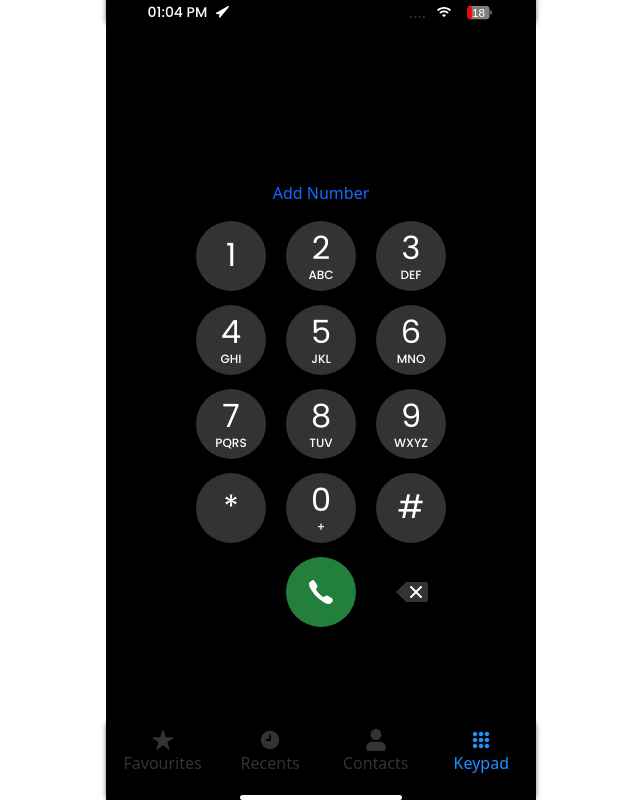
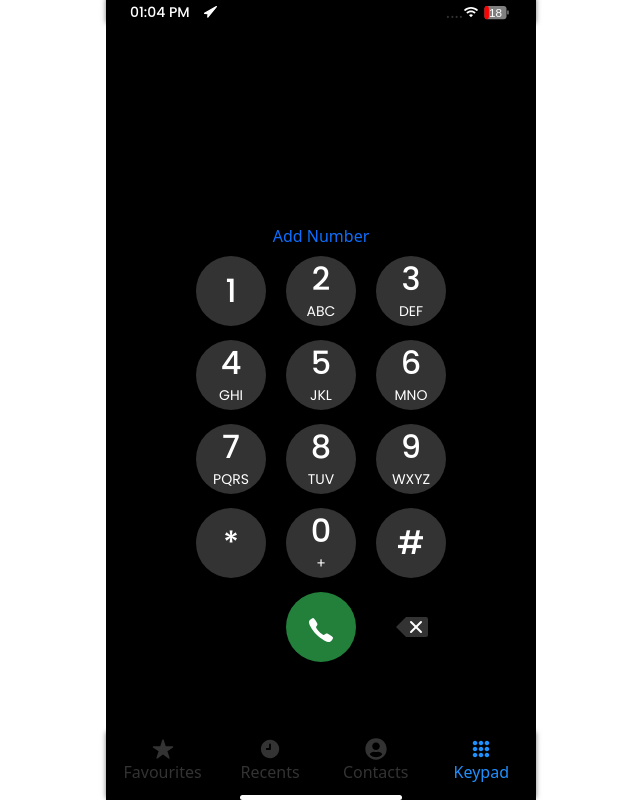
Before and after one commit to i-MuhammadAli/Phone-app, a React (Vite) app: page /dial in a window 1280 px wide. Shown: the whole page, without its empty margins (319-959 px from the left). Built offline with nearby package versions, Linux system fonts and the light colour scheme.

Commit message:
changes css to bootstrap classes + improved code

```diff
--- a/src/App.jsx
+++ b/src/App.jsx
@@ -18,7 +18,7 @@ function App() {
   );
 
   return (
-    <section className="parent-container">
+    <section className="d-flex flex-column m-auto parent-container">
       {!isCallRoute && <StatusBar />}
 
       <Routes>
--- a/src/Components/CallScreen.jsx
+++ b/src/Components/CallScreen.jsx
@@ -23,9 +23,8 @@ const CallScreen = () => {
   const navigate = useNavigate();
   const { callData } = useSelector((state) => state?.call);
 
-  // Check if callData exists before rendering the component
   if (!callData || !callData[0]) {
-    return <div>Loading...</div>; // Or an error message if call data is missing
+    return <div>Loading...</div>;
   }
 
   const handleCallEnd = () => {
@@ -41,8 +40,8 @@ const CallScreen = () => {
   }, [navigate]);
 
   return (
-    <div className="callwindow">
-      <div className="call-info">
+    <div className="d-flex flex-column justify-content-between align-items-center callwindow">
+      <div className="d-flex flex-column align-items-start text-white call-info">
         <div className="d-flex callwindow-icon ms-auto">
           <RxInfoCircled />
         </div>
@@ -51,17 +50,18 @@ const CallScreen = () => {
           {callData[0]?.number}
         </h1>
       </div>
-      <div className="callwindow-container">
-        <div className="action-grid">
-          {actionButtons.map(({ icon, className, label }, index) => {
-            const handleClick = label === "End" ? handleCallEnd : () => {}; // Empty handler for non-functional buttons
+      <div className="d-flex justify-content-between align-items-center callwindow-button">
+        <div className="d-grid align-items-center justify-content-center action-grid">
+          {actionButtons?.map(({ icon, className, label }, index) => {
+            const handleClick = label === "End" ? handleCallEnd : () => {};
 
             return (
               <div key={index}>
                 <button
-                  className={`action-button ${className || ""}`}
+                  className={`d-grid align-items-center justify-content-center text-white action-button ${
+                    className || ""
+                  }`}
                   onClick={handleClick}
-                  aria-label={label}
                 >
                   <span className="button-icons mb-2">{icon}</span>
                 </button>
--- a/src/Components/DialPad.jsx
+++ b/src/Components/DialPad.jsx
@@ -33,7 +33,6 @@ const DialPad = () => {
     setCurrentNumber(currentNumber.slice(0, -1));
   };
 
-  // Clean function to format time
   const formatTime = () => {
     const now = new Date();
     let hours = now.getHours();
@@ -44,7 +43,6 @@ const DialPad = () => {
     return `${hours}:${minutes < 10 ? "0" + minutes : minutes} ${ampm}`;
   };
 
-  // Generate a unique ID
   const generateUniqueId = () => {
     return `${Date.now()}-${Math.floor(Math.random() * 1000)}`;
   };
@@ -64,33 +62,40 @@ const DialPad = () => {
   };
 
   return (
-    <div className="dialpad-container">
-      <div className="number-display">
-        <input
-          type="text"
-          readOnly
-          value={currentNumber}
-          className="text-center number-preview"
-        />
-      </div>
-      <p className="text-primary cursor-pointer">Add Number</p>
-      <div className="dialpad-grid">
+    <div className="flex-grow-1 d-flex flex-column justify-content-center align-items-center bg-black text-white dialpad-container">
+      <input
+        type="text"
+        readOnly
+        value={currentNumber}
+        className="bg-transparent border-0 text-center fs-1 text-white number-preview"
+      />
+      <p className="text-primary cursor-pointer mb-2">Add Number</p>
+      <div className="d-grid align-items-center dialpad-grid">
         {dialPadValues.map((value) => (
           <button
             key={value.no}
-            className="dialpad-button"
+            color="white"
+            className=" d-flex justify-content-center align-items-center text-white dialpad-button"
             onClick={() => handleButtonClick(value.no)}
           >
-            <div className="d-flex flex-column">
-              <h2 className="dialpad-num m-0 fw-normal">{value.no}</h2>
-              <h6 className="dialpad-chars m-0">{value.chars}</h6>
+            <div className="text-center">
+              <h2 className="m-0">{value.no}</h2>
+              <small>{value.chars}</small>
             </div>
           </button>
         ))}
-        <button className="dialpad-button dialpad-call" onClick={handleCallBtn}>
-          <IoIosCall />
+        <button
+          className="dialpad-call"
+          onClick={handleCallBtn}
+          disabled={!currentNumber}
+        >
+          <IoIosCall color="white" />
         </button>
-        <button onClick={handleRemoveNumBtn} disabled={!currentNumber}>
+        <button
+          className="d-flex justify-content-center align-items-center"
+          onClick={handleRemoveNumBtn}
+          disabled={!currentNumber}
+        >
           <img src={removeBtn} alt="Delete Icon" />
         </button>
       </div>
--- a/src/Components/RecentLog.jsx
+++ b/src/Components/RecentLog.jsx
@@ -1,5 +1,5 @@
 import { useState } from "react";
-import { RiDeleteBin5Fill } from "react-icons/ri";
+import { RiDeleteBin6Line } from "react-icons/ri";
 import { useDispatch, useSelector } from "react-redux";
 import { handleDelCall } from "../store/actions/phoneCallActions";
 
@@ -13,22 +13,21 @@ const RecentLog = () => {
     dispatch(handleDelCall(callId));
   };
 
-  const filteredCallLog = callData.filter(
+  const filteredCallLog = callData?.filter(
     (call) => activeFilter === "All" || call.type === "Missed"
   );
 
   return (
-    <section className="recents">
-      <div className="recents-container">
-        <div className="header">
-          <span className="text-primary edit-btn">Edit</span>
-          <div className="filter-buttons mx-auto">
+    <section className="d-flex flex-column bg-black overflow-y-auto  text-white recents">
+      <div className="mx-auto recents-container">
+        <div className="d-flex align-items-center header">
+          <span className="text-primary cursor-pointer edit-btn">Edit</span>
+          <div className="d-flex mx-auto text-white filter-buttons">
             <button
               className={`filter px-4 ${
                 activeFilter === "All" ? "active" : "non-active"
               }`}
               onClick={() => setActiveFilter("All")}
-              aria-label="Show all calls"
             >
               All
             </button>
@@ -37,7 +36,6 @@ const RecentLog = () => {
                 activeFilter === "Missed" ? "active" : "non-active"
               }`}
               onClick={() => setActiveFilter("Missed")}
-              aria-label="Show missed calls"
             >
               Missed
             </button>
@@ -46,20 +44,20 @@ const RecentLog = () => {
         <div className="title px-3">
           <h2 className="text-white my-3">Recents</h2>
         </div>
-        {filteredCallLog.map(({ id, number, time }, index) => (
+        {filteredCallLog?.map(({ id, number, time }) => (
           <div className="call-list" key={id}>
-            <div className="call-item">
-              <div className="call-log-info text-start">
+            <div className="d-flex justify-content-between align-items-center call-item">
+              <div className="d-flex flex-column text-start call-log-info">
                 <h5 className="logs-contact-name text-danger m-0">{number}</h5>
                 <p className="call-type m-0">Phone Call Audio</p>
               </div>
               <div className="call-details d-flex justify-content-center align-items-center">
                 <span className="call-time">{time}</span>
                 <button
-                  className="delete-button"
+                  className="delete-button cursor-pointer"
                   onClick={() => handleDeleteCallLog(id)}
                 >
-                  <RiDeleteBin5Fill />
+                  <RiDeleteBin6Line />
                 </button>
               </div>
             </div>
--- a/src/Components/StatusBar.jsx
+++ b/src/Components/StatusBar.jsx
@@ -2,6 +2,7 @@ import { IoIosWifi } from "react-icons/io";
 import arrowIcon from "../assets/icons/Arrow.svg";
 import batteryIcon from "../assets/icons/battery.svg";
 import { useState, useEffect } from "react";
+import { Row, Col } from "reactstrap";
 
 const StatusBar = () => {
   const [currentTime, setCurrentTime] = useState(
@@ -16,26 +17,23 @@ const StatusBar = () => {
           minute: "2-digit",
         })
       );
-    }, 60000); // Update the time every minute instead of every second to reduce unnecessary updates
+    }, 60000);
 
-    return () => clearInterval(timer); // Cleanup interval on unmount
+    return () => clearInterval(timer);
   }, []);
 
   return (
-    <div className="status-bar">
-      <div className="status-bar-container">
+    <section className="d-flex justify-content-center align-content-center bg-black text-white status-bar">
+      <Row className="px-4 status-bar-container">
         {/* Time */}
-        <div className="status-bar-time">
+        <Col className="d-flex align-items-center p-0 status-bar-time ">
           <span className="status-time">{currentTime}</span>
           <img src={arrowIcon} alt="Arrow Icon" />
-        </div>
+        </Col>
 
-        {/* Signal Strength, Wi-Fi, and Battery */}
-        <div className="status-bar-icon">
-          <div className="status-bar-dots" aria-hidden="true">
-            .... {/* Placeholder for dots */}
-          </div>
-          <div className="status-bar-wifi" aria-label="Wi-Fi">
+        <Col className="d-flex justify-content-end align-items-center p-0 status-bar-icon">
+          <div className="status-bar-dots">....</div>
+          <div className="d-flex align-items-center justify-content-center status-bar-wifi">
             <IoIosWifi />
           </div>
           <div className="status-bar-battery-container">
@@ -45,9 +43,9 @@ const StatusBar = () => {
               alt="Battery Icon"
             />
           </div>
-        </div>
-      </div>
-    </div>
+        </Col>
+      </Row>
+    </section>
   );
 };
 
--- a/src/Components/TabBar.jsx
+++ b/src/Components/TabBar.jsx
@@ -1,5 +1,5 @@
 import { Row, Col } from "reactstrap";
-import { FaUser } from "react-icons/fa";
+import { FaUser, FaUserCircle } from "react-icons/fa";
 import { IoIosKeypad } from "react-icons/io";
 import { TbClockHour9Filled } from "react-icons/tb";
 import { IoStar } from "react-icons/io5";
@@ -12,7 +12,7 @@ const TabBar = () => {
   const navItems = [
     { icon: IoStar, label: "Favourites" },
     { icon: TbClockHour9Filled, label: "Recents", path: "/recent" },
-    { icon: FaUser, label: "Contacts" },
+    { icon: FaUserCircle, label: "Contacts" },
     { icon: IoIosKeypad, label: "Keypad", path: "/dial" },
   ];
 
@@ -23,7 +23,7 @@ const TabBar = () => {
   };
 
   return (
-    <section className="fixed-bott mx-auto tabbar-container ">
+    <section className="d-flex justify-content-center align-items-center bg-black fixed-bottom mx-auto text-white tabbar-container ">
       <Row className="text-center tabbar-row ">
         {navItems.map((item, index) => {
           const isActive = location.pathname === item.path;
@@ -31,8 +31,8 @@ const TabBar = () => {
           return (
             <Col key={index} className="px-0">
               <button
-                onClick={() => item.path && handleTabBtns(item.path)}
-                disabled={!item.path}
+                onClick={() => item.path && handleTabBtns(item?.path)}
+                disabled={!item?.path}
               >
                 <item.icon size={22} color={isActive ? "dodgerblue" : "#333"} />
                 <p
@@ -41,13 +41,13 @@ const TabBar = () => {
                     color: isActive ? "dodgerblue" : "#333",
                   }}
                 >
-                  {item.label}
+                  {item?.label}
                 </p>
               </button>
             </Col>
           );
         })}
-        <div className="tabbar-line mx-auto"></div>
+        <div className="mx-auto bg-white tabbar-line"></div>
       </Row>
     </section>
   );
--- a/src/assets/index.css
+++ b/src/assets/index.css
@@ -11,11 +11,8 @@ html {
 }
 
 .parent-container {
-  display: flex;
-  flex-direction: column;
   height: 100vh;
   width: 430px;
-  margin: auto;
   border-radius: 1rem;
 }
 
@@ -42,81 +39,46 @@ button {
 /* ---------- STATUS BAR STYLES ---------- */
 
 .status-bar {
-  display: flex;
-  justify-content: center;
-  align-items: center;
-  background-color: black;
-  color: white;
   box-shadow: 0 -2px 5px rgba(0, 0, 0, 0.5);
 }
 
 .status-bar-container {
-  display: grid;
-  grid-template-columns: repeat(2, 1fr);
-  grid-template-rows: repeat(1, auto);
+  width: 100%;
   gap: 11rem;
   justify-items: center;
-  align-items: center;
-}
-
-.status-bar-time {
-  display: flex;
-  align-items: center;
-  gap: 5px;
 }
 
 .status-time {
   font-weight: 500;
   font-family: "Poppins", sans-serif;
   font-size: 14px;
-}
-
-.status-bar-icon {
-  display: flex;
-  align-items: center;
-  gap: 10px;
+  width: 70px;
 }
 
 .status-bar-dots {
   color: #333;
-  font-size: 16px; /* Adjusted icon size */
-}
-
-.status-bar-wifi {
-  display: flex;
-  align-items: center;
-  justify-content: center;
+  font-size: 16px;
 }
 
 .status-bar-battery {
   width: 33px;
   height: 22px;
-  font-size: 18px; /* Adjusted icon size for battery */
+  font-size: 18px;
 }
 
 /* ---------- TAB BAR STYLES ---------- */
 
 .tabbar-container {
-  display: flex;
-  justify-content: center;
-  align-items: center;
-  background-color: black;
-  color: white;
   box-shadow: 0 -2px 5px rgba(0, 0, 0, 0.5);
   width: 430px;
 }
 
 .tabbar-row {
-  display: grid;
-  grid-template-columns: repeat(4, 1fr);
-  grid-template-rows: repeat(1, auto);
-  gap: 1.2rem;
+  gap: 10px 1.2rem;
   justify-items: center;
-  align-items: center;
 }
 
 .tabbar-line {
-  background-color: #fff;
   width: 40% !important;
   border-radius: 5px;
   height: 5px;
@@ -126,21 +88,7 @@ button {
 
 /* DialPad Container */
 .dialpad-container {
-  flex-grow: 1;
-  display: flex;
-  flex-direction: column;
-  justify-content: center;
-  align-items: center;
-  overflow: auto;
-  background-color: black;
-  color: white;
-}
-
-.number-preview {
-  font-size: 2.3rem;
-  color: #fff;
-  border: none;
-  background-color: inherit;
+  overflow-y: auto;
 }
 
 .number-preview:focus {
@@ -151,14 +99,11 @@ button {
   cursor: pointer;
 }
 
-/* DialPad Grid */
 .dialpad-grid {
-  display: grid;
   grid-template-columns: repeat(3, 1fr);
   grid-template-rows: repeat(4, auto);
   gap: 14px 20px;
   justify-items: center;
-  align-items: center;
   font-family: "Poppins", sans-serif !important;
 }
 
@@ -167,31 +112,21 @@ button {
   border-radius: 50%;
   width: 70px;
   height: 70px;
-  display: flex;
-  justify-content: center;
-  align-items: center;
-  color: white;
   transition: transform 0.2s ease, background-color 0.2s ease;
 }
 
 .dialpad-button:hover {
   background-color: #555;
-  transform: scale(1.1);
-}
-
-.dialpad-num {
-  font-size: 2rem;
-}
-
-.dialpad-chars {
-  font-size: 12px;
 }
 
 /* Call Button */
 .dialpad-call {
+  border-radius: 50%;
+  width: 70px;
+  height: 70px;
+  transition: transform 0.2s ease, background-color 0.2s ease;
   grid-column: 2;
   background-color: rgba(35, 128, 59, 255);
-  color: white;
   font-size: 2rem;
 }
 
@@ -204,7 +139,6 @@ button {
 .del-icon {
   height: 2rem;
   width: 2rem;
-  color: #333;
 }
 
 /* ---------- CALL WINDOW STYLES ---------- */
@@ -212,20 +146,10 @@ button {
 /* Call Window Container */
 
 .callwindow {
-  display: flex;
-  flex-direction: column;
-  justify-content: space-between;
-  align-items: center;
   height: 100vh;
   padding: 20px;
   position: relative;
-  background: radial-gradient(#66676b, #353a40);
-}
-
-.callwindow-container {
-  display: flex;
-  justify-content: center;
-  align-items: center;
+  background: radial-gradient(at top left, #66676b, #353a40);
 }
 
 .callwindow-icon {
@@ -235,12 +159,6 @@ button {
 }
 
 /* Call Info */
-.call-info {
-  display: flex;
-  flex-direction: column;
-  align-items: start;
-  color: white;
-}
 
 .call-info .status {
   font-size: 1.2rem;
@@ -251,26 +169,18 @@ button {
   font-size: 2rem;
 }
 
-/* Action Grid */
 .action-grid {
-  display: grid;
   grid-template-columns: repeat(3, 1fr);
   grid-template-rows: repeat(2, auto);
-  align-items: center;
-  justify-content: center;
   gap: 2rem 3rem;
   width: 100%;
 }
 
 .action-button {
-  display: flex;
-  justify-content: center;
-  align-items: center;
   border-radius: 50%;
   width: 70px;
   height: 70px;
   background-color: rgba(255, 255, 255, 0.1);
-  color: white;
   transition: transform 0.2s, background-color 0.2s;
 }
 
@@ -280,7 +190,6 @@ button {
 
 .action-button:hover {
   background-color: rgba(255, 255, 255, 0.2);
-  /* transform: scale(1.1); */
 }
 
 /* End Call */
@@ -296,42 +205,28 @@ button {
 
 /* General Recents Styling */
 .recents {
-  display: flex;
-  flex-direction: column;
-  height: 100vh;
-  background-color: black;
+  height: 100%;
   padding: 20px;
-  color: white;
-  overflow-y: auto;
 }
 
 .recents-container {
   width: 100%;
-  width: 371px;
-  margin: 0 auto;
 }
 
 /* Header Styling */
-.header {
-  display: flex;
-  align-items: center;
-}
 
 .edit-btn {
   color: #007bff;
   font-size: 1rem;
-  cursor: pointer;
 }
 
 /* Filter Buttons */
 .filter-buttons {
-  display: flex;
   background-color: #1c1c1e;
   border-radius: 7px;
 }
 
 .filter {
-  flex: 1;
   text-align: center;
   padding: 5px 10px;
   border: none;
@@ -349,32 +244,18 @@ button {
 .filter.non-active {
   background-color: transparent;
 }
-
 /* Title Styling */
 .title {
-  border-bottom: 1px solid #333333bf;
+  border-bottom: 1px solid #3333337c;
 }
 
-/* .title h2 {
-  font-size: 1.5rem;
-  margin: 20px 0;
-  text-align: left;
-} */
+.call-item {
+  border-bottom: 1px solid #3333337c;
+}
 
 /* Call List Styling */
 .call-list {
   margin-top: 10px;
-}
-
-.call-item {
-  display: flex;
-  justify-content: space-between;
-  align-items: center;
-}
-
-.call-log-info {
-  display: flex;
-  flex-direction: column;
 }
 
 .logs-contact-name {
@@ -388,7 +269,6 @@ button {
 
 .call-time {
   font-size: 12px;
-  /* margin-top: 5px; */
   color: #888;
   font-family: "Poppins", sans-serif !important;
 }
@@ -398,7 +278,6 @@ button {
   border: none;
   color: red;
   font-size: 1.5rem;
-  cursor: pointer;
 }
 
 .delete-button:hover {
```
